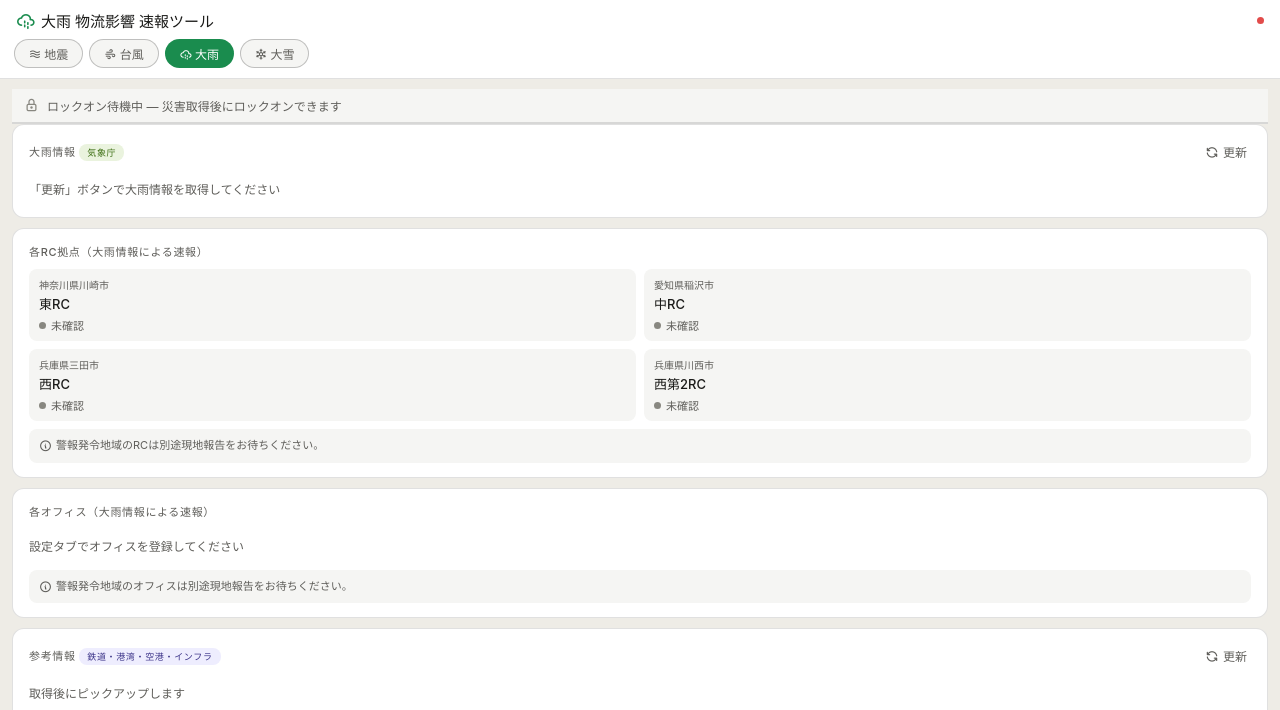
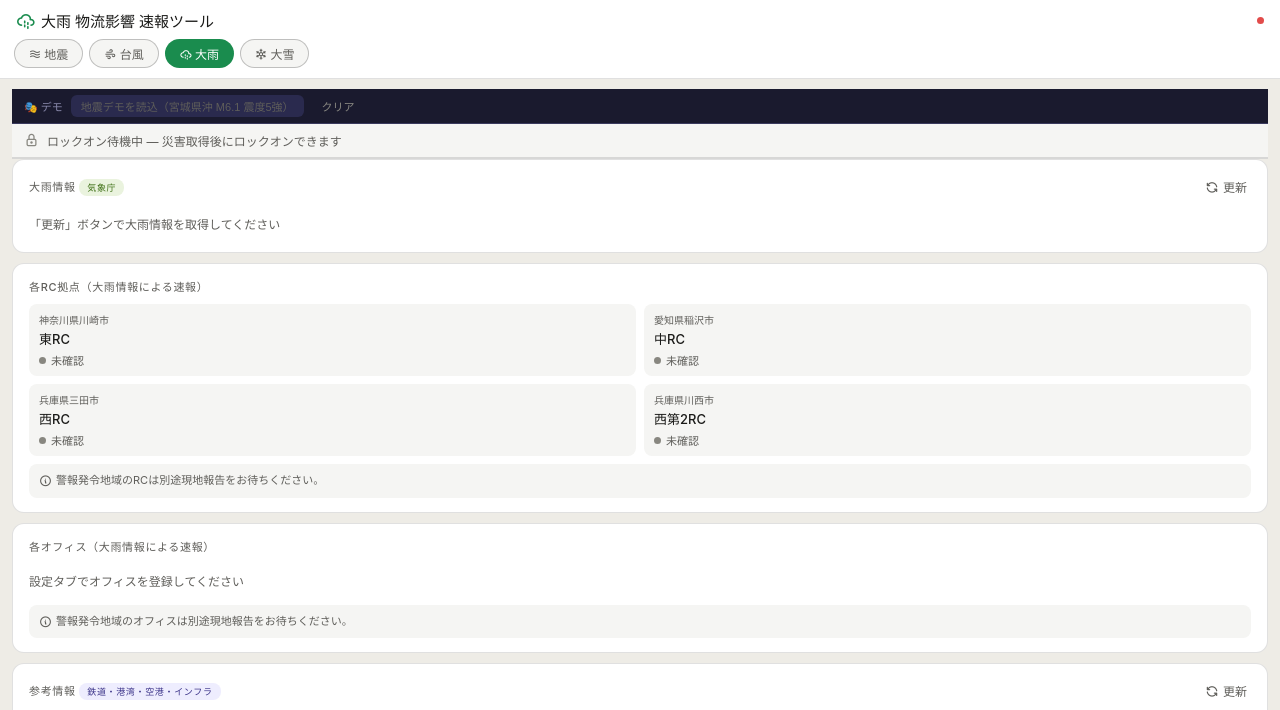
Before and after one commit to hironobuariga-coder/eq-pwa, a website: page index.html in a window 1280 px wide. Shown: the top 710 px of the page. Drawn offline with Linux system fonts and the light colour scheme.

Commit message:
Add files via upload

```diff
--- a/index.html
+++ b/index.html
@@ -256,6 +256,12 @@ body{
 <div id="scr">
 
   <div id="pn-collect" class="pn on">
+    <!-- デモモードボタン -->
+    <div style="background:#1a1a2e;border-bottom:1px solid #3a3a5e;padding:6px 12px;display:flex;align-items:center;gap:8px">
+      <span style="font-size:11px;color:#8888aa">🎭 デモ</span>
+      <button class="rb" onclick="loadDemo()" style="font-size:11px;padding:3px 10px;background:#2a2a4e;border-color:#5a5a8e">地震デモを読込（宮城県沖 M6.1 震度5強）</button>
+      <button class="rb" onclick="clearDemo()" style="font-size:11px;padding:3px 10px;color:var(--text3)">クリア</button>
+    </div>
     <!-- ロックオンバー -->
     <div id="lockon-bar">
       <i class="ti ti-lock" style="font-size:15px;color:var(--text3)" id="lockon-icon"></i>
@@ -573,8 +579,8 @@ var DD = {
     rcTtl:'各RC拠点（地震情報による速報）',
     offTtl:'各オフィス（地震情報による速報）',
     showShindo:true,
-    sys:'地震情報を気象庁等から検索しJSONのみ返してください。前置き不要。\n{"time":"2026/05/20 11:46","epicenter":"沖縄本島近海","maxShindo":"5強","tsunami":"なし","shindoAreas":[{"level":"5強","area":"鹿児島県与論町"}],"alertLevel":"normal|watch|alert","affectedPrefs":["鹿児島県"]}\nalertLevel:5強以上=alert、5弱=watch、4以下=normal。shindoAreasは震度3以上すべて。',
-    usr:function(){return '日本の最新地震情報（直近の震度5弱以上）を検索してJSON形式で返してください。';},
+    sys:'最新地震情報をJSONのみ返してください。\n{"time":"","epicenter":"","maxShindo":"","tsunami":"","shindoAreas":[{"level":"","area":""}],"alertLevel":"normal|watch|alert","affectedPrefs":[]}\nalertLevel:5強以上=alert、5弱=watch、4以下=normal。shindoAreasは震度3以上。',
+    usr:function(){var t=new Date();var y=new Date(t-86400000);var d=(t.getMonth()+1)+'/'+t.getDate();var dy=(y.getMonth()+1)+'/'+y.getDate();return '直近24時間（'+dy+'20:00〜'+d+'現在）に発生した日本の地震情報（震度4以上）を検索してJSON形式で返してください。最も規模の大きい地震を返してください。';},
     render:function(d){
       var lv=d.alertLevel||'normal';
       var ah=lv==='alert'?'<div class="al al-red"><i class="ti ti-alert-triangle"></i>震度5強以上 — 必須社内連携対象です</div>':lv==='watch'?'<div class="al al-amb"><i class="ti ti-info-circle"></i>震度5弱 — 参考情報として共有してください</div>':'';
@@ -590,8 +596,8 @@ var DD = {
     ldTxt:'台風情報を取得中...',rcNote:'台風経路上のRCは別途現地報告をお待ちください。',
     offNote:'台風経路上のオフィスは別途現地報告をお待ちください。',
     rcTtl:'各RC拠点（台風情報による速報）',offTtl:'各オフィス（台風情報による速報）',showShindo:false,
-    sys:'台風情報を気象庁等から検索しJSONのみ返してください。前置き不要。\n{"name":"台風○号","position":"九州南方","direction":"北北東","speed":"15kt","maxWind":"40m/s","stormWarningAreas":["鹿児島県"],"heavyRainAreas":["熊本県"],"approach":"6月5日夜に九州上陸の見込み","alertLevel":"watch|alert","affectedPrefs":["鹿児島県","熊本県"]}\nalertLevel:暴風警報域に拠点が入る場合alert、大雨警報域はwatch。台風なし={"name":"なし","alertLevel":"normal"}',
-    usr:function(){return '現在日本に接近・上陸中または接近予報がある台風の最新情報を気象庁等から検索してJSON形式で返してください。';},
+    sys:'現在の台風情報をJSONのみ返してください。\n{"name":"","position":"","direction":"","speed":"","maxWind":"","stormWarningAreas":[],"heavyRainAreas":[],"approach":"","alertLevel":"normal|watch|alert","affectedPrefs":[]}\nalertLevel:暴風警報域=alert、大雨警報域=watch、台風なし=normal。台風なし時はname:"なし"。',
+    usr:function(){var t=new Date();var y=new Date(t-86400000);var d=(t.getMonth()+1)+'/'+t.getDate();var dy=(y.getMonth()+1)+'/'+y.getDate();return '直近24時間（'+dy+'〜'+d+'）の台風・熱帯低気圧の最新情報を気象庁から検索してJSON形式で返してください。日本に影響がない場合はalertLevel:normalで返してください。';},
     render:function(d){
       if(!d||d.name==='なし'||d.alertLevel==='normal')return '<div style="color:#3b6d11;font-size:13px;padding:8px 0">現在、日本への接近が見込まれる台風はありません。</div>';
       var ah=d.alertLevel==='alert'?'<div class="al al-red"><i class="ti ti-alert-triangle"></i>暴風警報発令地域あり — 必須社内連携対象です</div>':d.alertLevel==='watch'?'<div class="al al-amb"><i class="ti ti-info-circle"></i>大雨・強風警報地域あり — 注意して監視してください</div>':'';
@@ -607,8 +613,8 @@ var DD = {
     ldTxt:'大雨情報を取得中...',rcNote:'警報発令地域のRCは別途現地報告をお待ちください。',
     offNote:'警報発令地域のオフィスは別途現地報告をお待ちください。',
     rcTtl:'各RC拠点（大雨情報による速報）',offTtl:'各オフィス（大雨情報による速報）',showShindo:false,
-    sys:'大雨・洪水情報を気象庁等から検索しJSONのみ返してください。前置き不要。\n{"warningAreas":["愛知県","岐阜県"],"specialWarningAreas":["愛知県西部"],"rivers":["庄内川"],"landslideAreas":["岐阜県山間部"],"period":"6月5日夜〜6日朝","totalRain":"300mm予想","alertLevel":"watch|alert","affectedPrefs":["愛知県","岐阜県"]}\nalertLevel:大雨特別警報=alert、大雨警報=watch。',
-    usr:function(){return '現在発令中または今後発令が見込まれる大雨・洪水・土砂災害警戒情報を気象庁等から検索してJSON形式で返してください。';},
+    sys:'現在の大雨・洪水情報をJSONのみ返してください。\n{"warningAreas":[],"specialWarningAreas":[],"rivers":[],"landslideAreas":[],"period":"","totalRain":"","alertLevel":"watch|alert","affectedPrefs":[]}\nalertLevel:特別警報=alert、警報=watch。',
+    usr:function(){var t=new Date();var y=new Date(t-86400000);var d=(t.getMonth()+1)+'/'+t.getDate();var dy=(y.getMonth()+1)+'/'+y.getDate();return '直近24時間（'+dy+'〜'+d+'）に発令中または発令された大雨・洪水・土砂災害警戒情報を気象庁から検索してJSON形式で返してください。';},
     render:function(d){
       var ah=d.alertLevel==='alert'?'<div class="al al-red"><i class="ti ti-alert-triangle"></i>大雨特別警報発令 — 必須社内連携対象です</div>':d.alertLevel==='watch'?'<div class="al al-amb"><i class="ti ti-info-circle"></i>大雨警報発令地域あり — 注意して監視してください</div>':'';
       return ah+'<div class="ir"><span class="il">大雨警報地域</span><span class="iv">'+((d.warningAreas||[]).join('、')||'なし')+'</span></div><div class="ir"><span class="il">特別警報地域</span><span class="iv">'+((d.specialWarningAreas||[]).join('、')||'なし')+'</span></div><div class="ir"><span class="il">氾濫懸念河川</span><span class="iv">'+((d.rivers||[]).join('、')||'なし')+'</span></div><div class="ir"><span class="il">土砂災害警戒</span><span class="iv">'+((d.landslideAreas||[]).join('、')||'なし')+'</span></div><div class="ir"><span class="il">対象期間</span><span class="iv">'+(d.period||'確認中')+'</span></div><div class="ir"><span class="il">予想雨量</span><span class="iv">'+(d.totalRain||'確認中')+'</span></div>';
@@ -623,8 +629,8 @@ var DD = {
     ldTxt:'大雪情報を取得中...',rcNote:'大雪警報地域のRCは別途現地報告をお待ちください。',
     offNote:'大雪警報地域のオフィスは別途現地報告をお待ちください。',
     rcTtl:'各RC拠点（大雪情報による速報）',offTtl:'各オフィス（大雪情報による速報）',showShindo:false,
-    sys:'大雪情報を気象庁等から検索しJSONのみ返してください。前置き不要。\n{"warningAreas":["新潟県","長野県"],"forecastSnow":{"新潟県":"80cm","長野県":"60cm"},"roadImpact":"関越道・上信越道で通行止めの可能性","period":"6月5日夜〜6日朝","alertLevel":"watch|alert","affectedPrefs":["新潟県","長野県"]}\nalertLevel:大雪特別警報=alert、大雪警報=watch。',
-    usr:function(){return '現在発令中または今後発令が見込まれる大雪警報・特別警報と路面・高速道路への影響情報を気象庁等から検索してJSON形式で返してください。';},
+    sys:'現在の大雪情報をJSONのみ返してください。\n{"warningAreas":[],"forecastSnow":{},"roadImpact":"","period":"","alertLevel":"watch|alert","affectedPrefs":[]}\nalertLevel:特別警報=alert、警報=watch。',
+    usr:function(){var t=new Date();var y=new Date(t-86400000);var d=(t.getMonth()+1)+'/'+t.getDate();var dy=(y.getMonth()+1)+'/'+y.getDate();return '直近24時間（'+dy+'〜'+d+'）に発令中または発令された大雪・暴風雪警報情報を気象庁から検索してJSON形式で返してください。';},
     render:function(d){
       var ah=d.alertLevel==='alert'?'<div class="al al-red"><i class="ti ti-alert-triangle"></i>大雪特別警報発令 — 必須社内連携対象です</div>':d.alertLevel==='watch'?'<div class="al al-amb"><i class="ti ti-info-circle"></i>大雪警報発令地域あり — 路面状況に注意してください</div>':'';
       var sl=[];for(var k in (d.forecastSnow||{}))sl.push(k+'：'+d.forecastSnow[k]);
@@ -785,6 +791,75 @@ function setAutoWeather(type,cb){
   else if(type==='rain') AUTO_RAIN=cb.checked;
   else if(type==='snow') AUTO_SNOW=cb.checked;
 }
+// ─── デモモード ──────────────────────────────────────────────────────
+function loadDemo(){
+  // 昨日20時の宮城県沖地震（M6.1 震度5強）想定のデモデータ
+  var now=new Date();
+  var eqD=new Date(now); eqD.setDate(eqD.getDate()-1); eqD.setHours(20,0,0,0);
+  var em=(eqD.getMonth()+1)+'/'+eqD.getDate()+' 20:00';
+  DTYPE='quake'; applyD('quake');
+  S.quake=S.dis={
+    time:em, epicenter:'宮城県沖', depth:'約60km', magnitude:'M6.1',
+    maxShindo:'5強', tsunami:'なし（若干の海面変動の可能性あり）',
+    shindoAreas:[
+      {level:'5強',area:'宮城県南部（仙台市・石巻市）'},
+      {level:'5弱',area:'宮城県北部・岩手県南部（一関市）'},
+      {level:'4',  area:'福島県・山形県・岩手県北部'},
+      {level:'3',  area:'茨城県・栃木県・秋田県・青森県南部'}
+    ],
+    alertLevel:'alert',
+    affectedPrefs:['宮城県','岩手県','福島県','山形県']
+  };
+  S.shindo=S.quake.shindoAreas;
+  S.roads=[
+    {road:'東北',section:'古川IC〜一関IC',direction:'上下線',status:'通行止め'},
+    {road:'常磐',section:'相馬IC〜山元IC',direction:'上下線',status:'通行止め（一部解除）'},
+    {road:'東北中央',section:'米沢北IC〜東根IC',direction:'上下線',status:'通行止め'}
+  ];
+  S.yamato={status:'partial',detail:'宮城県・岩手県南部：集荷・配達を一時停止中（翌日以降順次再開予定）',url:'https://www.kuronekoyamato.co.jp/ytc/chien/chien_hp.html'};
+  S.sagawa={status:'partial',detail:'宮城県全域：配達を翌日以降に順延。集荷は受付停止中',url:'https://www2.sagawa-exp.co.jp/information/list/'};
+  S.news=[
+    {category:'rail',summary:'東北新幹線：古川〜一ノ関間で点検のため運転見合わせ（復旧見込み未定）',source:'JR東日本',time:em},
+    {category:'port',summary:'仙台塩釜港：岸壁点検のため一部バース閉鎖',source:'仙台塩釜港湾局',time:em},
+    {category:'airport',summary:'仙台空港：滑走路点検により一時閉鎖後、現在は通常運航再開',source:'仙台空港',time:em}
+  ];
+  // 画面を更新
+  var def=DD[DTYPE];
+  document.getElementById('dis-title').innerHTML=def.secTitle;
+  var dc=document.getElementById('dis-content');
+  var ab=document.getElementById('alert-box');
+  ab.innerHTML='';
+  dc.innerHTML=def.render(S.quake);
+  renderSnTbl(); renderShFilt();
+  updRCst(S.shindo); updOffSt(S.shindo);
+  // RC状態をダミーに上書き
+  var rcLabels=['異常なし','異常なし','異常なし','異常なし'];
+  rcLabels.forEach(function(st,i){var el=document.getElementById('rc-s-'+i);if(el){el.textContent=st;el.className='st-dot st-ok';}});
+  var offLabels=['異常なし','異常なし'];
+  offLabels.forEach(function(st,i){var el=document.getElementById('off-s-'+i);if(el){el.textContent=st;el.className='st-dot st-ok';}});
+  // 道路結果表示
+  var rr=document.getElementById('road-result');
+  if(rr){rr.innerHTML='<div style="overflow-x:auto"><table class="tbl" style="table-layout:fixed"><thead><tr><th style="width:22%">路線</th><th style="width:38%">区間</th><th style="width:17%">方向</th><th style="width:23%">状況</th></tr></thead><tbody>'+S.roads.map(function(r){return '<tr><td style="font-weight:500">'+(r.road||'')+'</td><td>'+(r.section||'')+'</td><td><span class="bdg bdg-gry" style="font-size:10px">'+(r.direction||'')+'</span></td><td><span class="bdg bdg-red" style="font-size:10px">'+(r.status||'通行止め')+'</span></td></tr>';}).join('')+'</tbody></table></div><div style="font-size:11px;color:var(--text2);margin-top:6px">※ デモデータ</div>';}
+  // 配送会社表示
+  var yr=document.getElementById('yamato-result');if(yr)yr.innerHTML='<div class="dl-card"><span class="bdg bdg-amb" style="font-size:11px">一部制限</span><span style="font-size:12px;margin-left:8px">'+S.yamato.detail+'</span></div>';
+  var sr=document.getElementById('sagawa-result');if(sr)sr.innerHTML='<div class="dl-card"><span class="bdg bdg-amb" style="font-size:11px">一部制限</span><span style="font-size:12px;margin-left:8px">'+S.sagawa.detail+'</span></div>';
+  // ニュース表示
+  renderNews(S.news);
+  readyLockonBtn();
+  toast('🎭 デモモード：宮城県沖 M6.1 震度5強（'+em+'）を読込みました');
+}
+function clearDemo(){
+  S.dis=null;S.quake=null;S.shindo=[];S.roads=[];S.yamato=null;S.sagawa=null;S.news=[];
+  document.getElementById('dis-content').innerHTML='<div style="font-size:13px;color:var(--text2);padding:12px 0">更新ボタンを押して情報を取得してください</div>';
+  document.getElementById('alert-box').innerHTML='';
+  var rr=document.getElementById('road-result');if(rr)rr.innerHTML='';
+  var yr=document.getElementById('yamato-result');if(yr)yr.innerHTML='';
+  var sr=document.getElementById('sagawa-result');if(sr)sr.innerHTML='';
+  document.getElementById('news-area').innerHTML='';
+  renderSnTbl();
+  toast('デモをクリアしました');
+}
+
 function saveAutoTrigger(){
   lsS('auto-shindo',AUTO_SH);
   lsS('auto-typhoon',AUTO_TYPHOON);
@@ -1286,7 +1361,7 @@ function claude(sys,usr,search,cb){
   if(search===undefined)search=true;
   var k=getKey();
   if(!k){cb(new Error('APIキーが未設定です。設定タブで入力してください。'),null);return;}
-  var body={model:'claude-sonnet-4-6',max_tokens:1000,system:sys,messages:[{role:'user',content:usr}]};
+  var body={model:'claude-sonnet-4-6',max_tokens:800,system:sys,messages:[{role:'user',content:usr}]};
   if(search)body.tools=[{type:'web_search_20250305',name:'web_search'}];
   fetch('https://api.anthropic.com/v1/messages',{
     method:'POST',
@@ -1408,9 +1483,10 @@ var PP={
 
 function renderTL(area,summary){
   PP.slots=buildSlots();PP.cur=0;
-  // 2時間以上継続している通行止めのみ（線表・地図で共通フィルタ）
+  // 表示条件：①2時間以上継続 ②区間（section）が特定されている
   var MIN_DURATION = 2 * 3600 * 1000;
   var periods=(summary.periods||[]).filter(function(p){
+    if(!p.section||p.section.trim()==='') return false; // 区間不明は除外
     var s=new Date(p.start).getTime();
     var e=p.end?new Date(p.end).getTime():Date.now();
     return (e-s)>=MIN_DURATION;
@@ -1460,7 +1536,12 @@ function inP(slotTs,start,end){
   // スロットがperiod開始前 → 記録なし
   return 'u';
 }
-function abbr(s){if(!s||s.length<=16)return s||'';var m=s.match(/([^\s〜～]+IC)[^〜～]*[〜～]([^\s〜～]+IC)/);return m?m[1]+'〜'+m[2]:s.slice(0,14)+'…';}
+function abbr(s){
+  if(!s||s.trim()==='') return '';
+  if(s.length<=16) return s;
+  var m=s.match(/([^\s〜～]+IC)[^〜～]*[〜～]([^\s〜～]+IC)/);
+  return m?m[1]+'〜'+m[2]:s.slice(0,14)+'…';
+}
 
 
 
```
